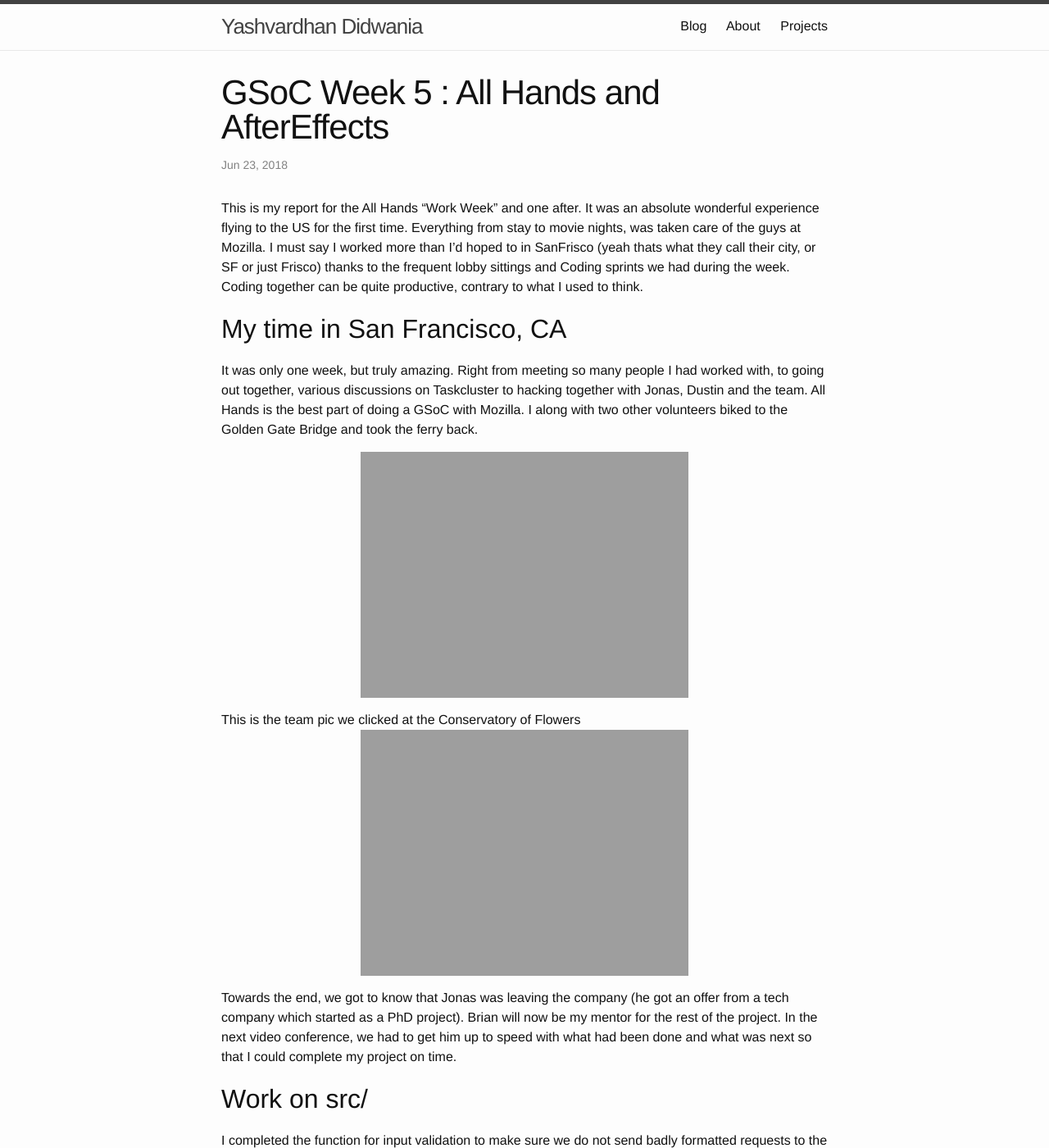
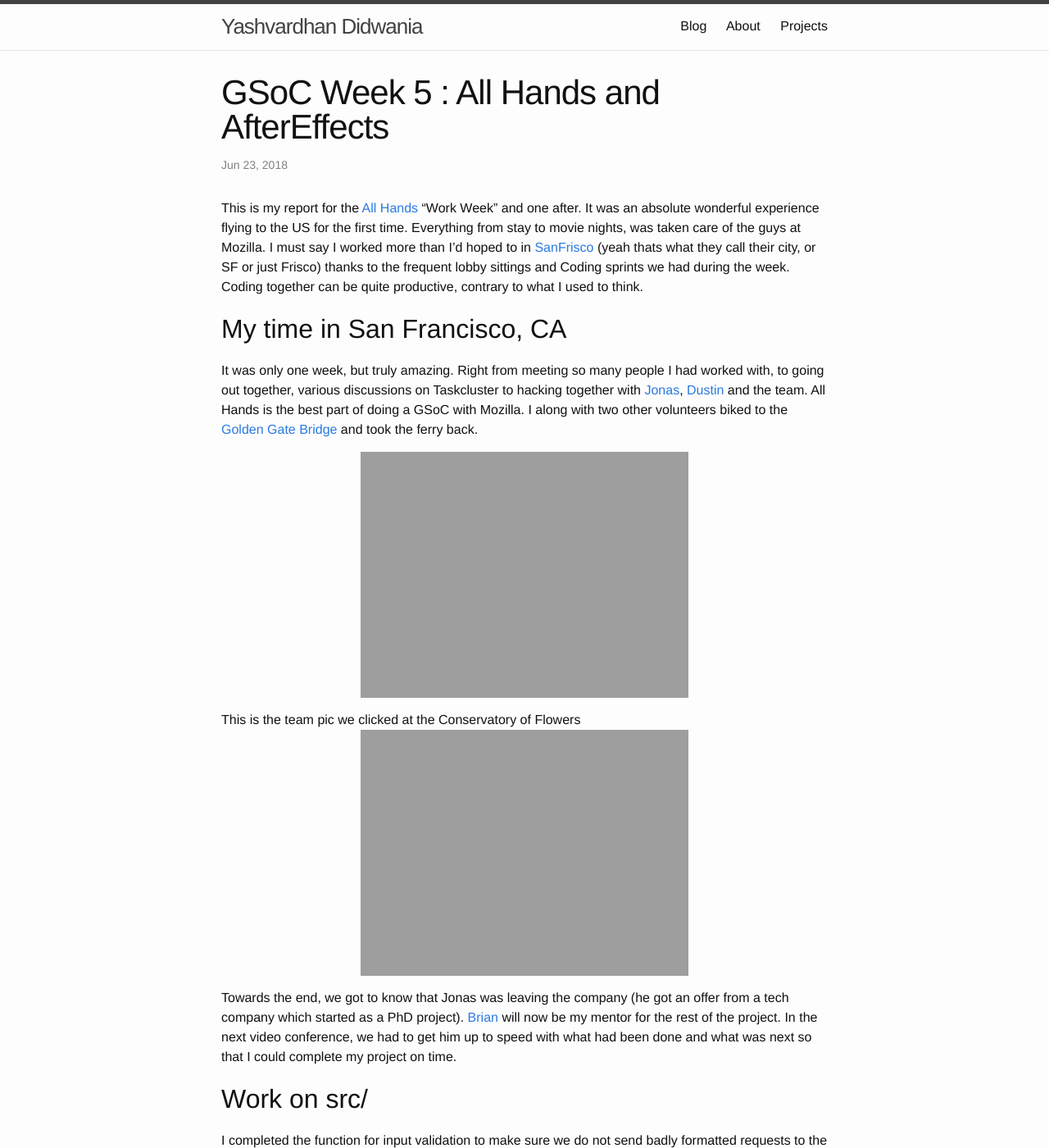
Before and after one commit to ydidwania/ydidwania.github.io, a Jekyll site: the page built from _posts/2018-06-23-gsoc-week-5-and-6.md, in a window 1280 px wide and 1400 px high. Shown: the whole window at 82% size. Built offline with Jekyll 4.4.1, drawn with Linux system fonts in a browser that asks for light colours; part of the change alters nothing that is shown; some of the changed text lies outside the part shown.

```diff
--- a/_posts/2018-06-23-gsoc-week-5-and-6.md
+++ b/_posts/2018-06-23-gsoc-week-5-and-6.md
@@ -5,30 +5,30 @@ date:   2018-06-23 09:00:00 +0530
 
 ---
 
-This is my report for the All Hands "Work Week" and one after. It was an absolute wonderful experience flying to the US for the first time. Everything from stay to movie nights, was taken care of the guys at Mozilla. I must say I worked more than I'd hoped to in SanFrisco (yeah thats what they call their city, or SF or just Frisco) thanks to the frequent lobby sittings and Coding sprints we had during the week. Coding together can be quite productive, contrary to what I used to think.
+This is my report for the [All Hands](https://wiki.mozilla.org/All_Hands/SanFrancisco2018) "Work Week" and one after. It was an absolute wonderful experience flying to the US for the first time. Everything from stay to movie nights, was taken care of the guys at Mozilla. I must say I worked more than I'd hoped to in [SanFrisco](https://thebolditalic.com/don-t-call-it-frisco-the-history-of-san-francisco-s-nicknames-the-bold-italic-san-francisco-5c14348d49c) (yeah thats what they call their city, or SF or just Frisco) thanks to the frequent lobby sittings and Coding sprints we had during the week. Coding together can be quite productive, contrary to what I used to think.
 
 ## My time in San Francisco, CA
 
-It was only one week, but truly amazing. Right from meeting so many people I had worked with, to going out together, various discussions on Taskcluster to hacking together with Jonas, Dustin and the team. All Hands is the best part of doing a GSoC with Mozilla. I along with two other volunteers biked to the Golden Gate Bridge and took the ferry back.
+It was only one week, but truly amazing. Right from meeting so many people I had worked with, to going out together, various discussions on Taskcluster to hacking together with [Jonas](https://mozillians.org/en-US/u/jonasfj/), [Dustin](https://mozillians.org/en-US/u/dustin/) and the team. All Hands is the best part of doing a GSoC with Mozilla. I along with two other volunteers biked to the [Golden Gate Bridge](https://en.wikipedia.org/wiki/Golden_Gate_Bridge) and took the ferry back.
 
 ![sf_allhands0]({{site.url}}/assets/sf_allhands_0.jpg){: .center-image}
 
 This is the team pic we clicked at the Conservatory of Flowers
 ![sf_allhands1]({{site.url}}/assets/sf_allhands_1.jpg){: .center-image}
 
-Towards the end, we got to know that Jonas was leaving the company (he got an offer from a tech company which started as a PhD project). Brian will now be my mentor for the rest of the project. In the next video conference, we had to get him up to speed with what had been done and what was next so that I could complete my project on time.
+Towards the end, we got to know that Jonas was leaving the company (he got an offer from a tech company which started as a PhD project). [Brian](https://mozillians.org/en-US/u/bstack/) will now be my mentor for the rest of the project. In the next video conference, we had to get him up to speed with what had been done and what was next so that I could complete my project on time.
 
 
 ## Work on src/
 
 I completed the function for input validation to make sure we do not send badly formatted requests to the Pulse server, and all cases of bad input are resolved by events itself.
 
-Another problem I discovered was that the `EventSource` client tried to reconnect automatically everytime the connection was closed by the server. We want to avoid such unnecessary requests. It also sets a `Last-Event-Id` header which we can exploit. So every event had id `-`, and on every new connection if the `Last-Event-Id` header is set to `-` , we report an error and close the connection, thus saving resources.
+Another problem I discovered was that the [`EventSource`](https://www.w3.org/TR/2009/WD-eventsource-20090421/#eventsource) client tries to reconnect automatically everytime the connection is closed by the server. We want to avoid such unnecessary requests. It also sets a `Last-Event-Id` header which we can exploit. So every event had id `-`, and on every new connection if the `Last-Event-Id` header is set to `-` , we report an error and close the connection, thus saving resources.
 
 ## Work on testing
 
-The biggest outcome of these two weeks was I had a somewhat stable `mocha` testing framework. A significant part of this week was spent in making sure making the code more reusable so that new tests do not have a lot of copied code. I no longer have to run the server on one bash instance and my client on another. Also wrote a few tests for checking input validation, invalid exchanges and successful connections.
+The biggest outcome of these two weeks was I had a somewhat stable [`mocha`](https://www.npmjs.com/package/mocha) testing framework. A significant part of the latter week was spent in making sure making the code more reusable so that new tests do not have a lot of copied code. I no longer have to run the server on one bash instance and my client on another. Also wrote a few tests for checking input validation, invalid exchanges and successful connections.
 
 ## What's Ahead
 
-The next task is to get this PR merged. Then I will start working on the client implementation that is pulse-inspector. That will then leave me with getting this deployed to `events.taskcluster.net`.
+The next task is to get this PR merged. Then I will start working on the client implementation that is [pulse-inspector](tools.taskcluster.net/pulse-inspector) in ['tc-tools'](http://github.com/taskcluster/taskcluster-tools). That will then leave me with getting this deployed to `events.taskcluster.net`. Till then...
```
